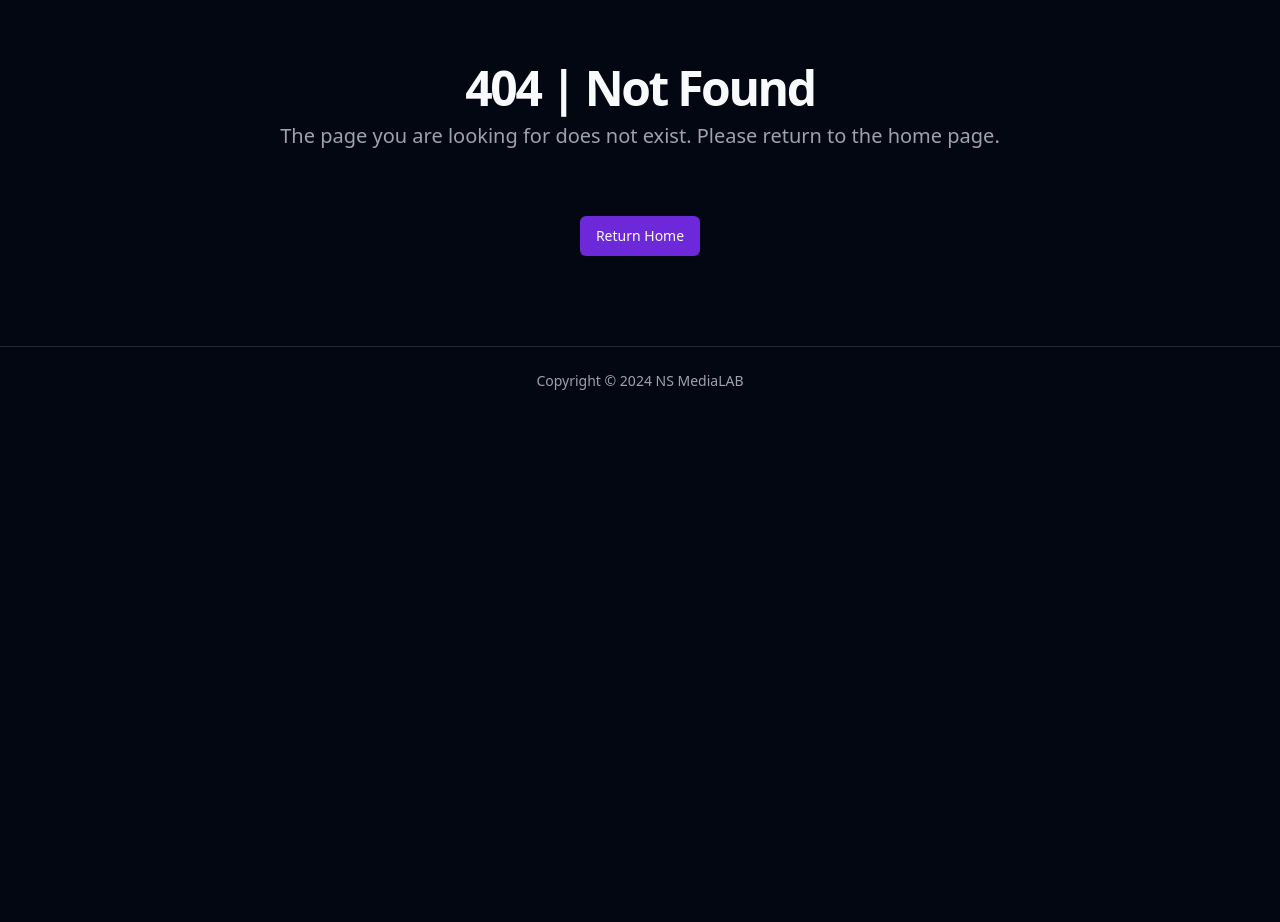
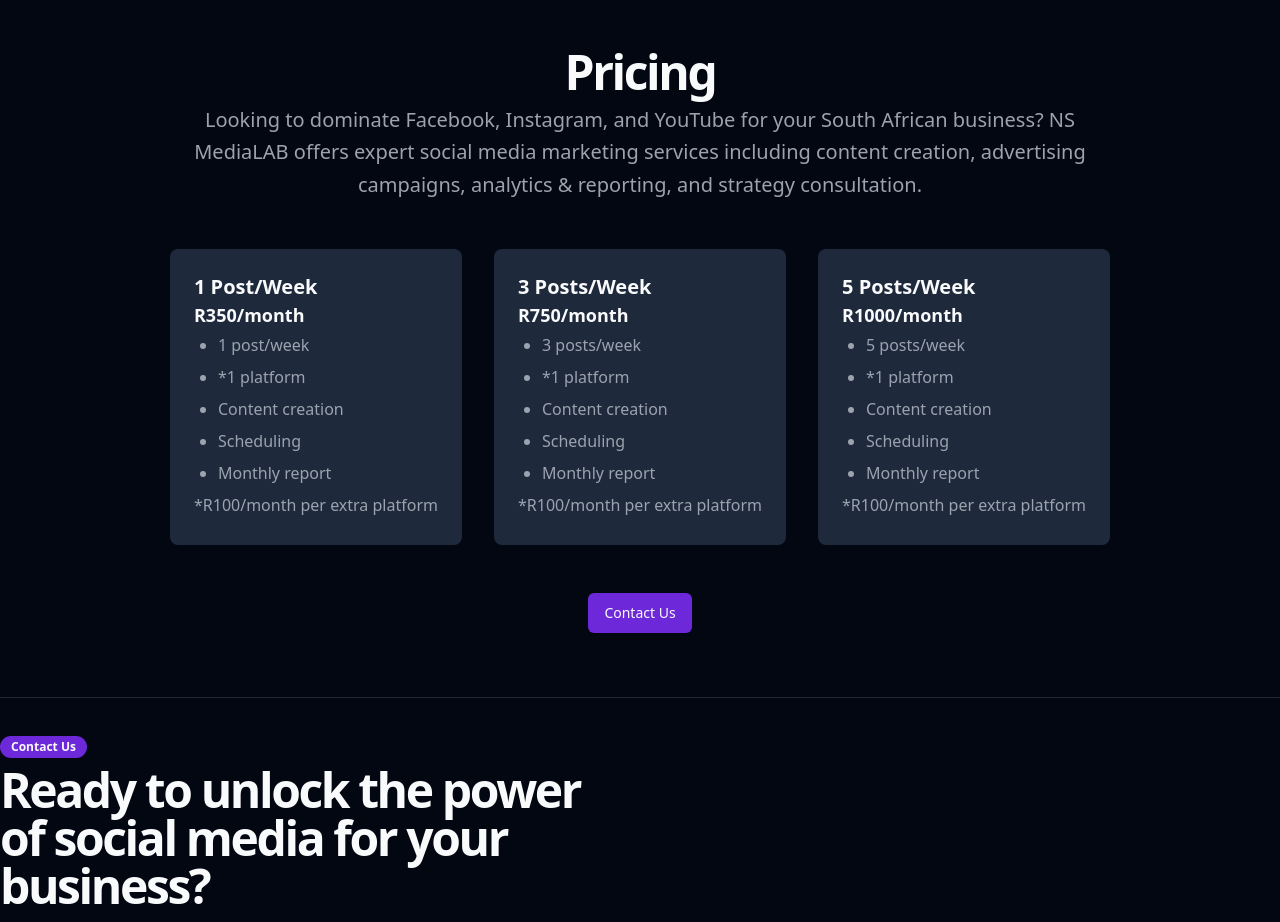
Before and after one commit to FrancoisSchoeman/NSMediaLAB, a Next.js app: page /pricing in a window 1280 px wide. Before the commit this address had no page. Shown: the part 120-1042 px from the top of the page. Before the commit the page ends 800 px from the top, so only its background shows below. Built offline with nearby package versions, Linux system fonts and the light colour scheme.

Commit message:
added pricing page

```diff
--- a/app/global-error.tsx
+++ /dev/null
@@ -1,18 +0,0 @@
-"use client";
-
-export default function GlobalError({
-  error,
-  reset,
-}: {
-  error: Error & { digest?: string };
-  reset: () => void;
-}) {
-  return (
-    <html>
-      <body>
-        <h2>Something went wrong!</h2>
-        <button onClick={() => reset()}>Try again</button>
-      </body>
-    </html>
-  );
-}
--- a/app/not-found.tsx
+++ /dev/null
@@ -1,25 +0,0 @@
-import { Button } from "@/components/ui/button";
-import Link from "next/link";
-
-export default function NotFound() {
-  return (
-    <div className="flex flex-col sm:items-center justify-between py-16">
-      <section className="w-full sm:text-center flex flex-col justify-start sm:items-center space-y-16">
-        <div className="flex flex-col items-start justify-center space-y-4">
-          <div className="space-y-2">
-            <h2 className="text-3xl font-bold tracking-tighter sm:text-5xl">
-              404 | Not Found
-            </h2>
-            <p className="max-w-[40ch] sm:max-w-[900px] text-gray-500 md:text-xl/relaxed lg:text-base/relaxed xl:text-xl/relaxed dark:text-gray-400">
-              The page you are looking for does not exist. Please return to the
-              home page.
-            </p>
-          </div>
-        </div>
-        <Button asChild className="self-start sm:self-center">
-          <Link href="/">Return Home</Link>
-        </Button>
-      </section>
-    </div>
-  );
-}
--- a/app/page.tsx
+++ b/app/page.tsx
@@ -118,7 +118,7 @@
           </Link>
         </div>
         <Button asChild className="self-start sm:self-center">
-          <Link href="/services">Read More</Link>
+          <Link href="/services">Go to Services</Link>
         </Button>
       </section>
 
--- /dev/null
+++ b/app/pricing/page.tsx
@@ -0,0 +1,108 @@
+import Link from "next/link";
+
+import { Button } from "@/components/ui/button";
+import { Separator } from "@/components/ui/separator";
+import { Badge } from "@/components/ui/badge";
+import { LottiePlayer } from "@/components/LottiePlayer";
+import { Metadata } from "next";
+
+import cube from "../../public/rubiks-cube.json";
+import data from "../../public/data.json";
+
+export const metadata: Metadata = {
+  title: "Pricing | NS MediaLAB",
+  description:
+    "Looking to dominate Facebook, Instagram, and YouTube for your South African business? NS MediLAB offers expert social media marketing services including content creation, advertising campaigns, analytics & reporting, and strategy consultation. Free consultations available!",
+  keywords:
+    "social media marketing South Africa, Facebook management South Africa, Instagram marketing South Africa, YouTube marketing South Africa, social media content creation South Africa, social media advertising South Africa, Facebook ads South Africa, Instagram ads South Africa, YouTube ads South Africa, social media strategy South Africa, affordable social media marketing South Africa, small business social media marketing South Africa",
+};
+
+interface Price {
+  title: string;
+  extra: string;
+  price: string;
+  features: string[];
+}
+
+export default function PricingPage() {
+  const pricing = data.pricing;
+
+  return (
+    <div className="my-12 flex min-h-screen flex-col sm:items-center justify-center">
+      <section className="w-full sm:text-center flex flex-col justify-start sm:items-center">
+        <div className="space-y-12">
+          <div className="flex flex-col items-center justify-center space-y-4">
+            <div className="space-y-2">
+              <h1 className="text-3xl font-bold tracking-tighter sm:text-5xl">
+                Pricing
+              </h1>
+              <p className="max-w-[40ch] sm:max-w-[900px] text-gray-500 md:text-xl/relaxed lg:text-base/relaxed xl:text-xl/relaxed dark:text-gray-400">
+                Looking to dominate Facebook, Instagram, and YouTube for your
+                South African business? NS MediaLAB offers expert social media
+                marketing services including content creation, advertising
+                campaigns, analytics & reporting, and strategy consultation.
+              </p>
+            </div>
+          </div>
+
+          <div className="grid grid-cols-2 gap-6 lg:gap-8 sm:grid-cols-3 text-left">
+            {pricing.map((price: Price, index: number) => (
+              <div
+                key={index}
+                className="bg-slate-100 rounded-lg p-6 dark:bg-slate-800 dark:highlight-white/5"
+              >
+                <h2 className="text-xl font-bold">{price.title}</h2>
+                <h3 className="text-lg font-bold">{price.price}</h3>
+
+                <ul className="list-disc ml-6">
+                  {price.features.map((feature: string, index: number) => (
+                    <li
+                      key={index}
+                      className="max-w-[40ch] sm:max-w-[900px] text-gray-500 dark:text-gray-400 py-1"
+                    >
+                      {feature}
+                    </li>
+                  ))}
+                </ul>
+                <p className="max-w-[40ch] sm:max-w-[900px] text-gray-500 dark:text-gray-400 py-1">
+                  *{price.extra}
+                </p>
+              </div>
+            ))}
+          </div>
+          <Button asChild>
+            <Link href="/contact">Contact Us</Link>
+          </Button>
+        </div>
+      </section>
+
+      <Separator className="my-16 sm:mb-0" />
+
+      <section className="w-full">
+        <div className="grid gap-4 md:grid-cols-2 md:gap-16">
+          <div className="flex flex-col items-start justify-center space-y-2">
+            <Link href="/contact">
+              <Badge>Contact Us</Badge>
+            </Link>
+            <h2 className="text-3xl font-bold tracking-tighter sm:text-5xl">
+              Ready to unlock the power of social media for your business?
+            </h2>
+            <p className="max-w-[40ch] sm:max-w-[900px] text-left text-gray-500 md:text-xl/relaxed lg:text-base/relaxed xl:text-xl/relaxed dark:text-gray-400">
+              Contact NS MediaLAB today for a free consultation and see how we
+              can help you achieve your social media goals!
+            </p>
+            <div className="py-4">
+              <Button asChild>
+                <Link href="/contact">Get Started</Link>
+              </Button>
+            </div>
+          </div>
+
+          <div className="flex flex-col items-center space-y-4 justify-start">
+            <LottiePlayer src={cube} height="400px" width="400px" speed={0.5} />
+          </div>
+        </div>
+      </section>
+    </div>
+  );
+}
--- a/app/services/page.tsx
+++ b/app/services/page.tsx
@@ -22,9 +22,9 @@
         <div className="space-y-12">
           <div className="flex flex-col items-center justify-center space-y-4">
             <div className="space-y-2">
-              <h2 className="text-3xl font-bold tracking-tighter sm:text-5xl">
+              <h1 className="text-3xl font-bold tracking-tighter sm:text-5xl">
                 Services
-              </h2>
+              </h1>
               <p className="max-w-[40ch] sm:max-w-[900px] text-gray-500 md:text-xl/relaxed lg:text-base/relaxed xl:text-xl/relaxed dark:text-gray-400">
                 Dive deeper into our services with detailed descriptions of how
                 we approach each platform, ensuring your business stands out in
--- a/app/sitemap.ts
+++ b/app/sitemap.ts
@@ -21,16 +21,22 @@
       priority: 0.8,
     },
     {
-      url: "https://nsmedialab.co.za/faqs",
+      url: "https://nsmedialab.co.za/pricing",
       lastModified: new Date(),
       changeFrequency: "monthly",
       priority: 0.7,
     },
     {
-      url: "https://nsmedialab.co.za/about",
+      url: "https://nsmedialab.co.za/faqs",
       lastModified: new Date(),
       changeFrequency: "monthly",
       priority: 0.6,
     },
+    {
+      url: "https://nsmedialab.co.za/about",
+      lastModified: new Date(),
+      changeFrequency: "monthly",
+      priority: 0.5,
+    },
   ];
 }
--- a/components/Header.tsx
+++ b/components/Header.tsx
@@ -6,6 +6,7 @@
   { href: "/", label: "Home" },
   { href: "/about", label: "About" },
   { href: "/services", label: "Services" },
+  { href: "/pricing", label: "Pricing" },
   { href: "/faqs", label: "FAQs" },
   { href: "/contact", label: "Contact" },
 ];
--- a/public/data.json
+++ b/public/data.json
@@ -14,6 +14,49 @@
       "name": "Fia Fourie Jewellery | Stilbaai",
       "review": "Nadia is professional and highly skilled, but also friendly and very easy to work with. She creates engaging visuals and breathes new life into my social media pages. I have been working with her for almost two years, and would honestly be lost without her!",
       "stars": 5
+    },
+    {
+      "name": "The Skin Zone | Stilbaai",
+      "review": "Nadia provides excellent service, and high quality work. We are happy to use and recommend her!",
+      "stars": 5
+    }
+  ],
+  "pricing": [
+    {
+      "title": "1 Post/Week",
+      "price": "R350/month",
+      "extra": "R100/month per extra platform",
+      "features": [
+        "1 post/week",
+        "*1 platform",
+        "Content creation",
+        "Scheduling",
+        "Monthly report"
+      ]
+    },
+    {
+      "title": "3 Posts/Week",
+      "price": "R750/month",
+      "extra": "R100/month per extra platform",
+      "features": [
+        "3 posts/week",
+        "*1 platform",
+        "Content creation",
+        "Scheduling",
+        "Monthly report"
+      ]
+    },
+    {
+      "title": "5 Posts/Week",
+      "price": "R1000/month",
+      "extra": "R100/month per extra platform",
+      "features": [
+        "5 posts/week",
+        "*1 platform",
+        "Content creation",
+        "Scheduling",
+        "Monthly report"
+      ]
     }
   ]
 }
```
Also changed, not shown: app/faqs/page.tsx (+7 -7 lines).
